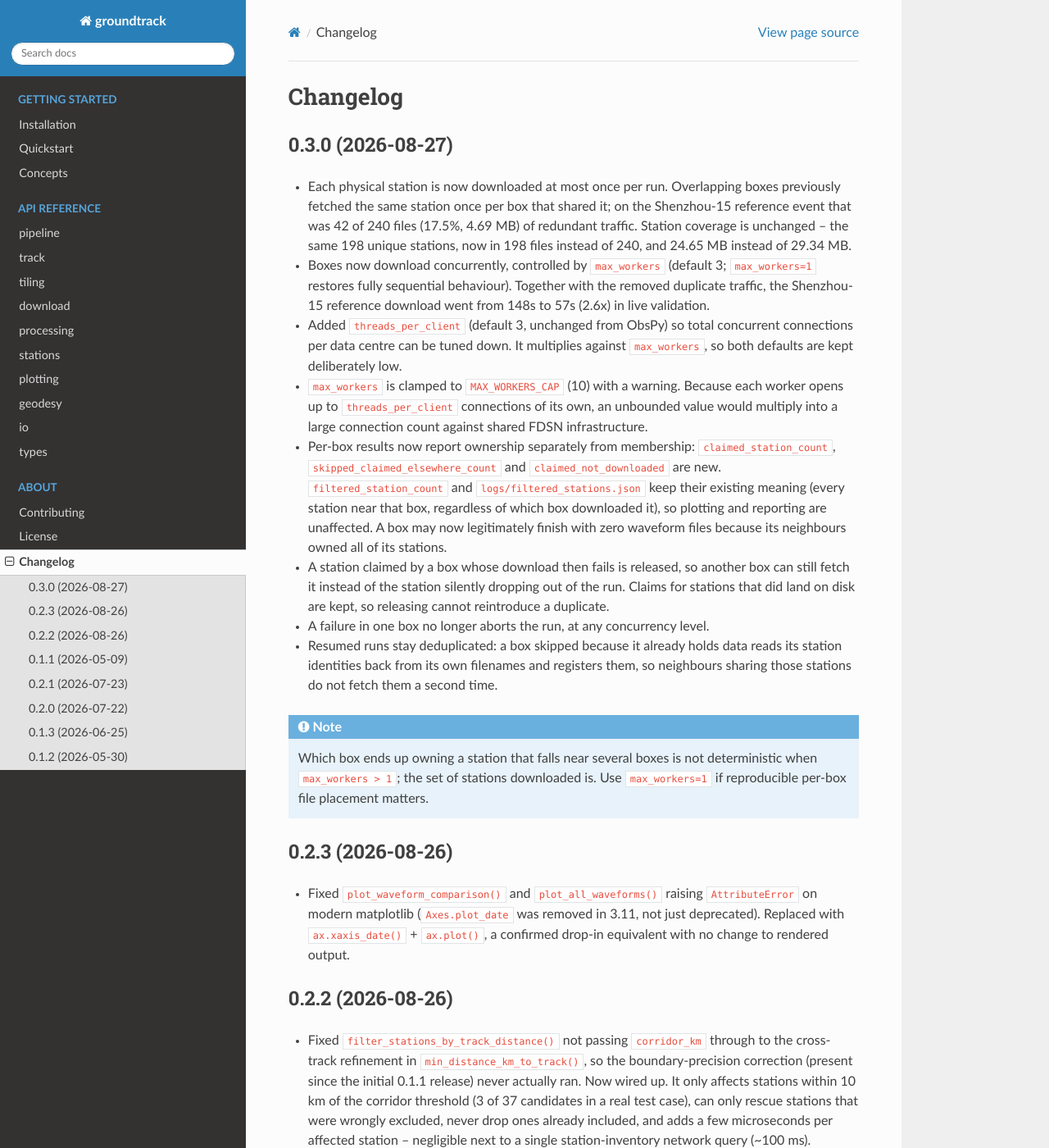
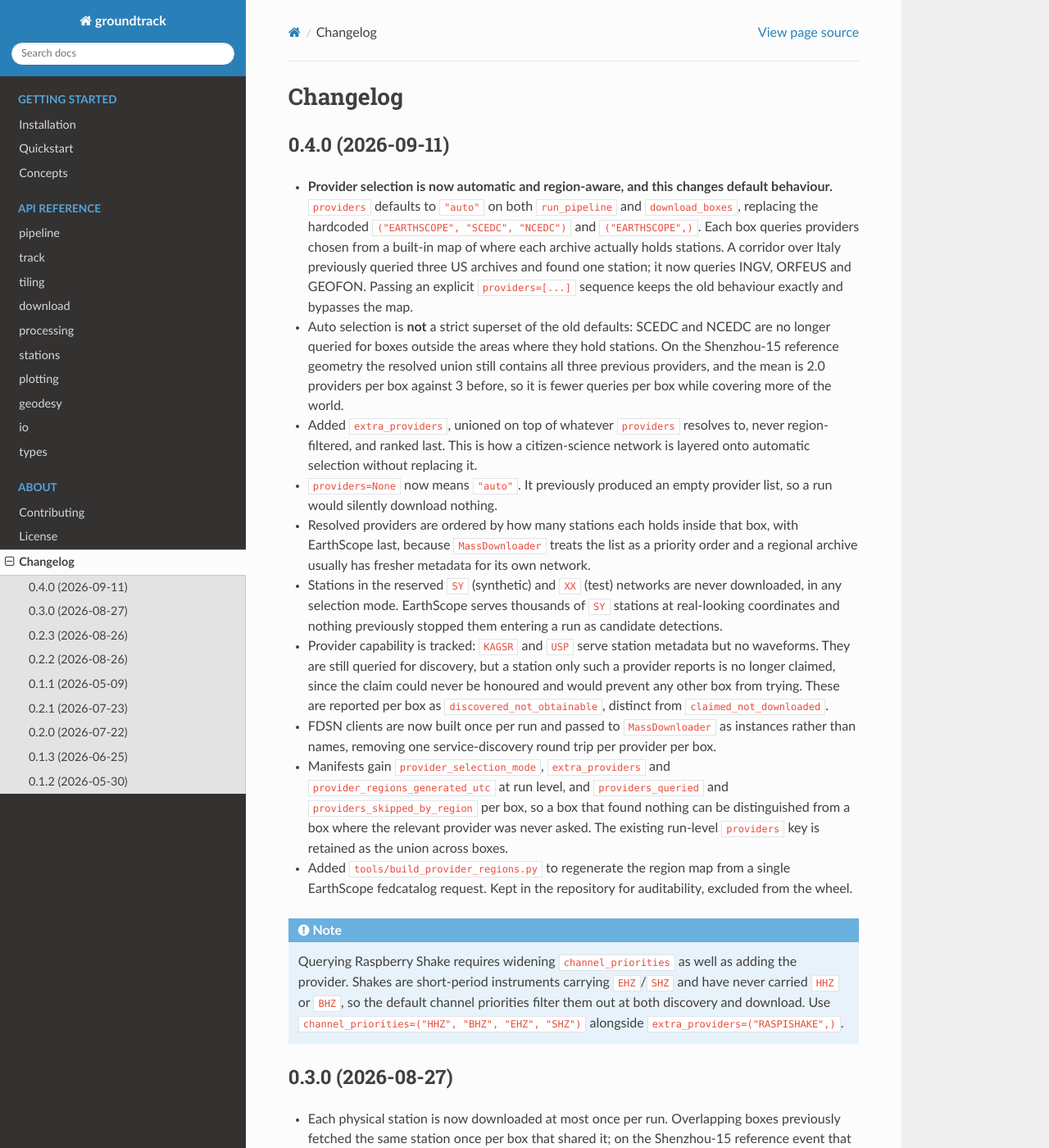
Before and after one commit to jsteinberg34/groundtrack, a Sphinx documentation site: the page built from docs/changelog.rst, in a window 1280 px wide and 1400 px high. Shown: the whole window at 82% size. Built offline with Sphinx 7.4.7 and the Read the Docs theme 3.1.0, drawn with Linux system fonts in a browser that asks for light colours.

Commit message:
chore: release 0.4.0

```diff
--- a/docs/changelog.rst
+++ b/docs/changelog.rst
@@ -1,5 +1,22 @@
 Changelog
 =========
+
+0.4.0 (2026-09-11)
+------------------
+
+- **Provider selection is now automatic and region-aware, and this changes default behaviour.** ``providers`` defaults to ``"auto"`` on both ``run_pipeline`` and ``download_boxes``, replacing the hardcoded ``("EARTHSCOPE", "SCEDC", "NCEDC")`` and ``("EARTHSCOPE",)``. Each box queries providers chosen from a built-in map of where each archive actually holds stations. A corridor over Italy previously queried three US archives and found one station; it now queries INGV, ORFEUS and GEOFON. Passing an explicit ``providers=[...]`` sequence keeps the old behaviour exactly and bypasses the map.
+- Auto selection is **not** a strict superset of the old defaults: SCEDC and NCEDC are no longer queried for boxes outside the areas where they hold stations. On the Shenzhou-15 reference geometry the resolved union still contains all three previous providers, and the mean is 2.0 providers per box against 3 before, so it is fewer queries per box while covering more of the world.
+- Added ``extra_providers``, unioned on top of whatever ``providers`` resolves to, never region-filtered, and ranked last. This is how a citizen-science network is layered onto automatic selection without replacing it.
+- ``providers=None`` now means ``"auto"``. It previously produced an empty provider list, so a run would silently download nothing.
+- Resolved providers are ordered by how many stations each holds inside that box, with EarthScope last, because ``MassDownloader`` treats the list as a priority order and a regional archive usually has fresher metadata for its own network.
+- Stations in the reserved ``SY`` (synthetic) and ``XX`` (test) networks are never downloaded, in any selection mode. EarthScope serves thousands of ``SY`` stations at real-looking coordinates and nothing previously stopped them entering a run as candidate detections.
+- Provider capability is tracked: ``KAGSR`` and ``USP`` serve station metadata but no waveforms. They are still queried for discovery, but a station only such a provider reports is no longer claimed, since the claim could never be honoured and would prevent any other box from trying. These are reported per box as ``discovered_not_obtainable``, distinct from ``claimed_not_downloaded``.
+- FDSN clients are now built once per run and passed to ``MassDownloader`` as instances rather than names, removing one service-discovery round trip per provider per box.
+- Manifests gain ``provider_selection_mode``, ``extra_providers`` and ``provider_regions_generated_utc`` at run level, and ``providers_queried`` and ``providers_skipped_by_region`` per box, so a box that found nothing can be distinguished from a box where the relevant provider was never asked. The existing run-level ``providers`` key is retained as the union across boxes.
+- Added ``tools/build_provider_regions.py`` to regenerate the region map from a single EarthScope fedcatalog request. Kept in the repository for auditability, excluded from the wheel.
+
+.. note::
+   Querying Raspberry Shake requires widening ``channel_priorities`` as well as adding the provider. Shakes are short-period instruments carrying ``EHZ``/``SHZ`` and have never carried ``HHZ`` or ``BHZ``, so the default channel priorities filter them out at both discovery and download. Use ``channel_priorities=("HHZ", "BHZ", "EHZ", "SHZ")`` alongside ``extra_providers=("RASPISHAKE",)``.
 
 0.3.0 (2026-08-27)
 ------------------
--- a/src/groundtrack/__init__.py
+++ b/src/groundtrack/__init__.py
@@ -5,11 +5,12 @@ Tools for discovering seismic signals from atmospheric re-entry events
 using orbital ground tracks and seismic station data.
 """
 
-__version__ = "0.3.0"
+__version__ = "0.4.0"
 
 # Allow user to import below functions directly from the package
 from .download import download_boxes
 from .stations import load_and_filter_stations
+from .providers import resolve_providers
 from .tiling import track_to_box_windows, box_windows_to_download_requests, filter_ocean_boxes
 from .processing import process_boxes, process_box, process_stream
 from .pipeline import run_pipeline
```
Also changed, not shown: pyproject.toml (+13 -1 lines), 1 other file.
